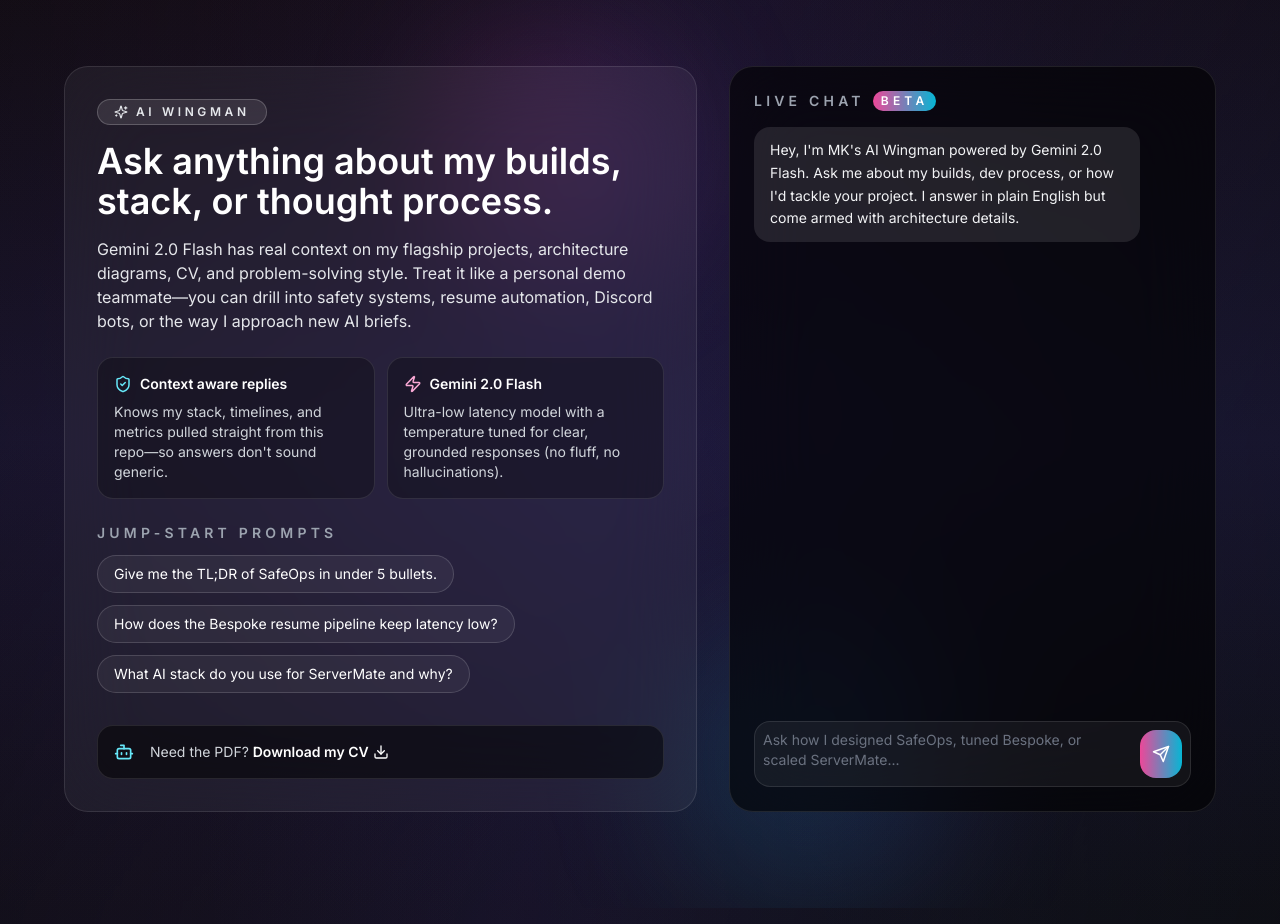
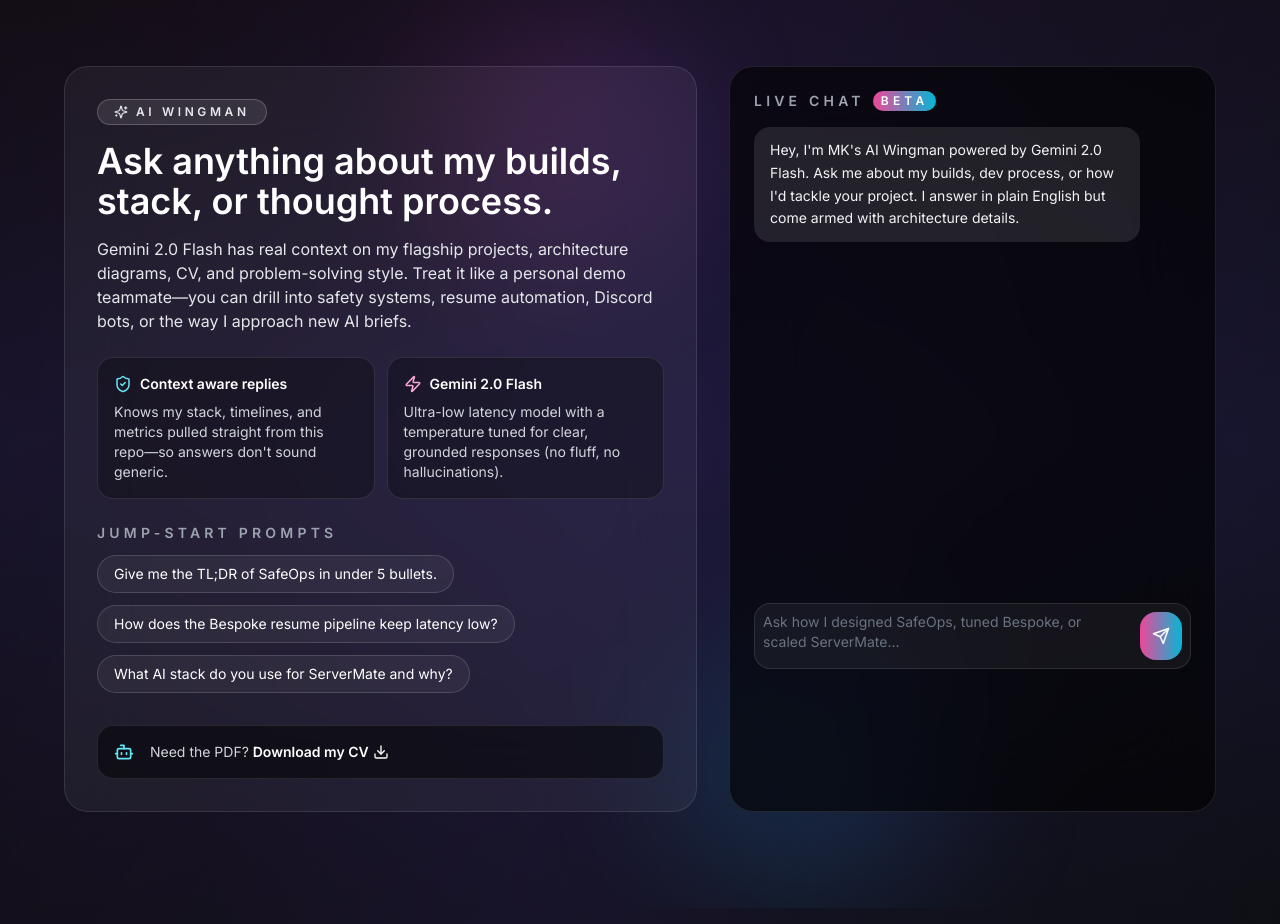
Before and after one commit to hakoke/Mohamed-Kamel-Portfolio, a Next.js app: page / in a window 1280 px wide. Shown: the part 1940-2864 px from the top of the page. Built offline with nearby package versions, Linux system fonts and the light colour scheme.

Commit message:
Mateee all changes

```diff
--- a/components/AiAssistant.tsx
+++ b/components/AiAssistant.tsx
@@ -208,7 +208,7 @@
           </div>
           <div
             ref={chatScrollRef}
-            className="mt-4 flex-1 min-h-[420px] space-y-4 overflow-y-auto pr-2"
+            className="mt-4 h-[420px] space-y-4 overflow-y-auto pr-2 sm:h-[460px]"
           >
             {messages.map((message) => (
               <div
```
